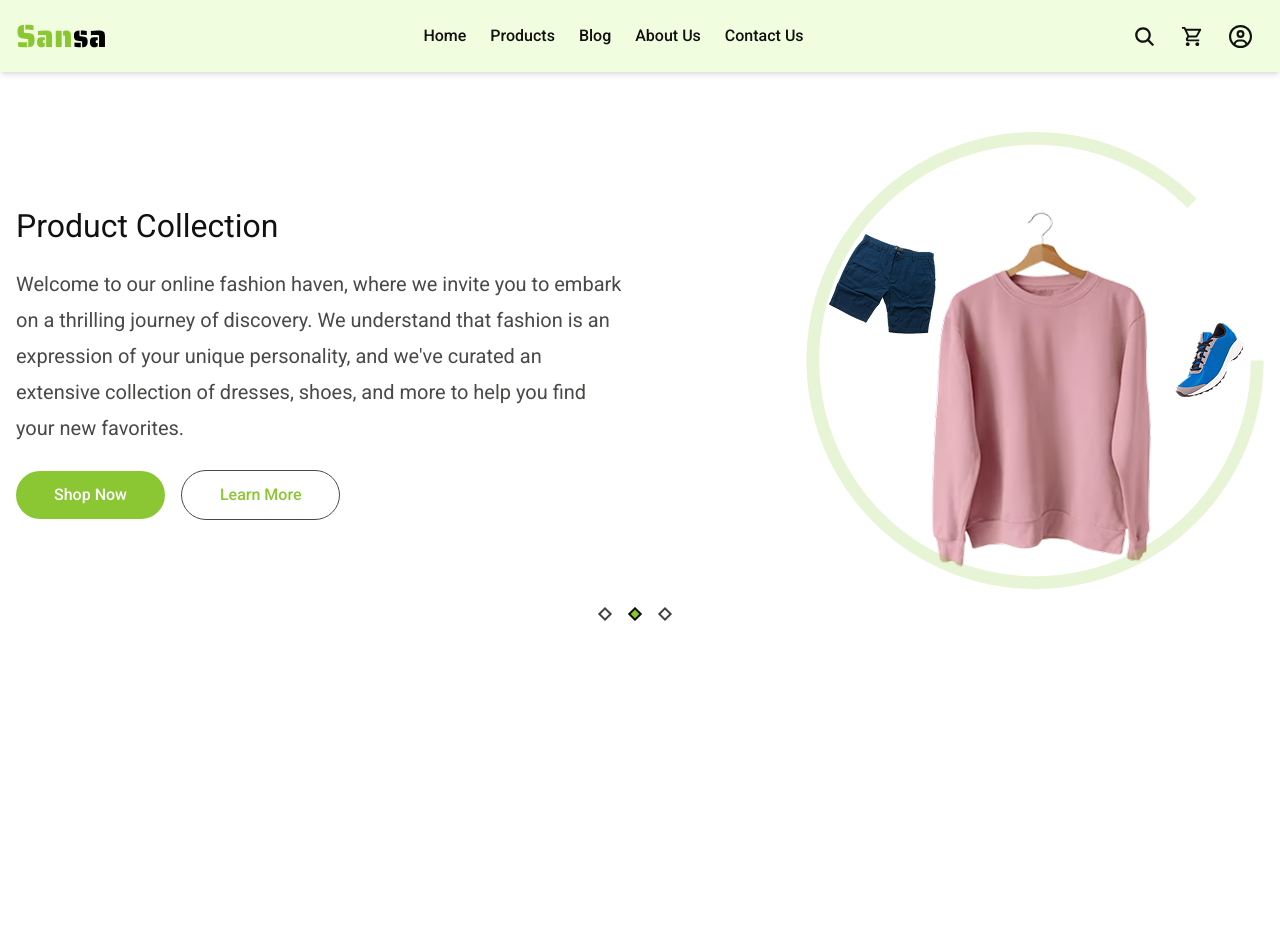
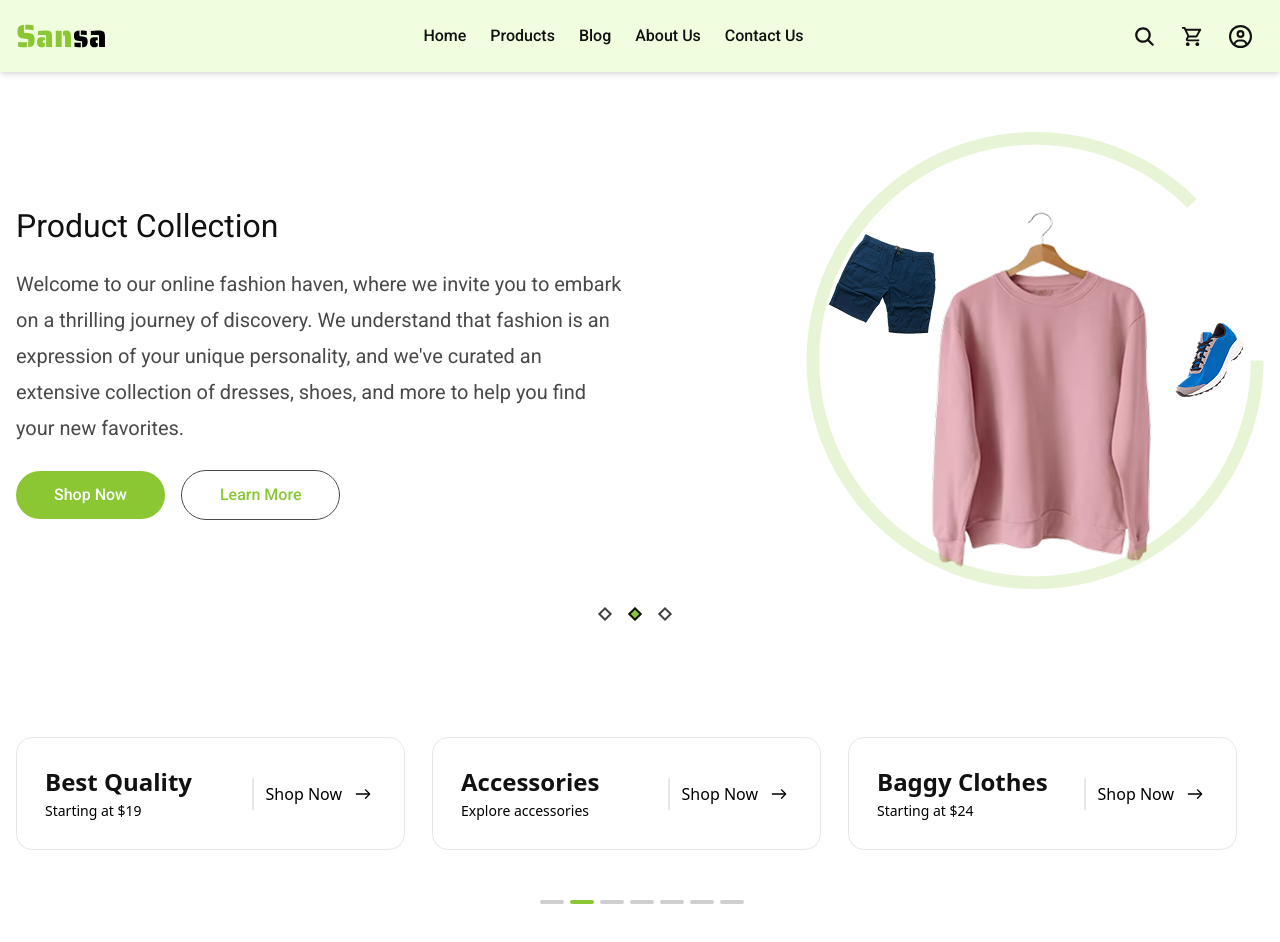
Before and after one commit to Munna-Scriptz/Sansa-Commerce, a Next.js app: page / in a window 1280 px wide. Shown: the top 942 px of the page. Before the commit the page ends 800 px from the top, so only its background shows below. Built offline with nearby package versions, Linux system fonts and the light colour scheme.

Commit message:
Brands Complete

```diff
--- a/app/components/Navbar.jsx
+++ b/app/components/common/Navbar.jsx
@@ -1,6 +1,6 @@
 import Link from 'next/link'
 import React from 'react'
-import logo from '../../public/logo.svg'
+import logo from '../../../public/logo.svg'
 import Image from 'next/image'
 import { IoSearch } from "react-icons/io5";
 import { MdOutlineShoppingCart } from "react-icons/md";
--- /dev/null
+++ b/app/components/common/SingleBrand.jsx
@@ -0,0 +1,22 @@
+import Link from 'next/link';
+import React from 'react'
+import { IoIosArrowRoundForward } from "react-icons/io";
+
+const SingleBrand = ({BrandHead , BrandP}) => {
+  return (
+    <section>
+        <div className='border-[1px] border-[#E5E7EB] px-[24px] py-[28px] lg:p-[28px] rounded-[16px] flex justify-between items-center w-full lg:w-[389px]'>
+            <div>
+                <h2 className='text-second text-[20px] lg:text-2xl font-semibold mb-[3px]'>{BrandHead}</h2>
+                <p className='text-Primary text-sm'>{BrandP}</p>
+            </div>
+            <div className='flex items-center gap-[6px] lg:gap-[12px]'>
+                <span className='border-[#E5E7EB] border-[1px] h-[32px] w-[2px]'></span>
+                <Link href={'/'} className='flex items-center gap-[8px] text-Primary font-medium'>Shop Now <IoIosArrowRoundForward className='text-[26px]'/></Link>
+            </div>
+        </div>
+    </section>
+  )
+}
+
+export default SingleBrand
--- /dev/null
+++ b/app/components/home/Brands.jsx
@@ -0,0 +1,79 @@
+'use client'
+import React from "react";
+import SingleBrand from '../common/SingleBrand'
+import Slider from "react-slick";
+
+export const Brands = () => {
+
+  const settings = {
+    dots: true,
+    infinite: true,
+    speed: 500,
+    slidesToShow: 3,
+    slidesToScroll: 1,
+    autoplay: true,
+    responsive: [
+      {
+        breakpoint: 1024,
+        settings: {
+          slidesToShow: 2,
+          slidesToScroll: 2,
+          infinite: true,
+          dots: true
+        }
+      },
+      {
+        breakpoint: 600,
+        settings: {
+          slidesToShow: 2,
+          slidesToScroll: 2,
+          initialSlide: 2
+        }
+      },
+      {
+        breakpoint: 480,
+        settings: {
+          slidesToShow: 1,
+          slidesToScroll: 1
+        }
+      },
+      {
+        breakpoint: 320,
+        settings: {
+          slidesToShow: 1,
+          slidesToScroll: 1,
+          dots: true,
+        }
+      }
+    ]
+  }
+
+  return (
+    <>
+
+    <section id='Brands_Slider' className='mt-[82px] mb-6 lg:mt-[88px] lg:mb-[40px] pb-20 lg:px-0'>
+      <div className="container">
+        {/* --------Common Head-------- */}
+        <div className='mb-[40px]'></div>
+
+        {/* --------Slider-------- */}
+          <div>
+            <div className="slider-Brand-container">
+              <Slider {...settings}>
+                <SingleBrand BrandHead={`Top Sells`} BrandP={`Starting at $24`}/>
+                <SingleBrand BrandHead={`Best Quality`} BrandP={`Starting at $19`}/>
+                <SingleBrand BrandHead={`Accessories`} BrandP={`Explore accessories`}/>
+                <SingleBrand BrandHead={`Baggy Clothes`} BrandP={`Starting at $24`}/>
+                <SingleBrand BrandHead={`New Arrival`} BrandP={`Starting at $19`}/>
+                <SingleBrand BrandHead={`Trending`} BrandP={`Starting at $24`}/>
+                <SingleBrand BrandHead={`Most Viewed`} BrandP={`Explore accessories`}/>
+              </Slider>
+            </div>
+          </div>
+      </div>
+
+    </section>
+
+    </>
+  )
+}
--- a/app/globals.css
+++ b/app/globals.css
@@ -18,7 +18,28 @@
 nav{
   box-shadow: rgba(0, 0, 0, 0.1) 0px 4px 6px -1px, rgba(0, 0, 0, 0.06) 0px 2px 4px -1px;
 }
-/* ---------Slider Dots--------- */
+
+
+
+
+
+
+
+
+
+
+
+
+
+
+
+
+
+
+
+
+
+/* -----------------------------------Slider Dots*/
 .slider-Banner-container .slick-dots {
   bottom: -40px !important;
 }
@@ -35,3 +56,20 @@ nav{
   border: 2px solid #101110;
   transform: rotate(45deg);
 }
+/* -----------------------------------Bands Dots  */
+.slider-Brand-container .slick-dots {
+  bottom: -70px !important;
+}
+.slider-Brand-container .slick-dots li.slick-active button:before {
+  opacity: 1 !important;
+  background: #8AC732 !important;
+}
+.slider-Brand-container .slick-dots li button:before {
+  content: '' !important;
+  transition: 500ms ease-in-out all;
+  opacity: .2 !important;
+  width: 24px !important;
+  height: 4px !important;
+  border-radius: 10px;
+  background: #101110;
+}
--- a/app/layout.js
+++ b/app/layout.js
@@ -1,4 +1,4 @@
-import Navbar from "./components/Navbar";
+import Navbar from "./components/common/Navbar";
 import "./globals.css";
 
 export const metadata = {
--- a/app/page.jsx
+++ b/app/page.jsx
@@ -1,10 +1,12 @@
 import React from 'react'
 import Banner from './components/home/Banner'
+import { Brands } from './components/home/Brands'
 
 const page = () => {
   return (
     <>
       <Banner/>
+      <Brands/>
     </>
   )
 }
```
